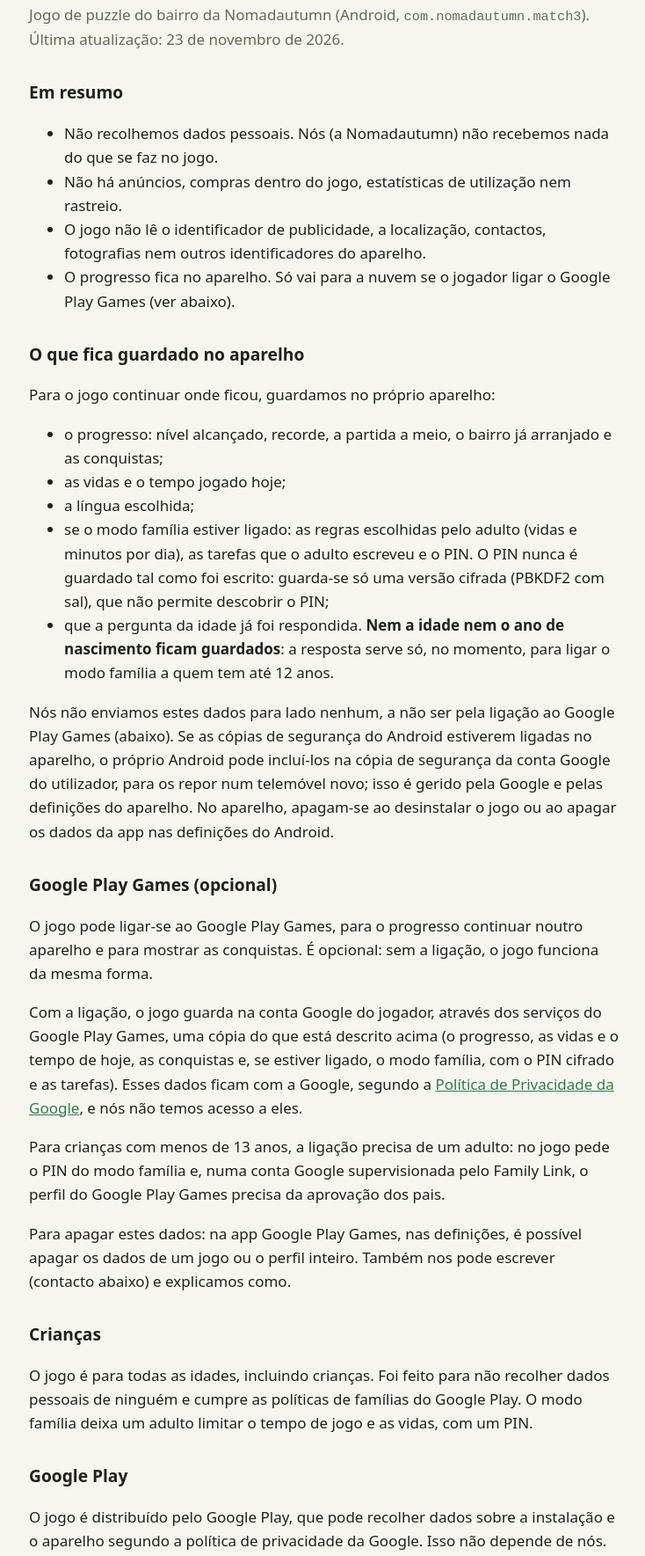
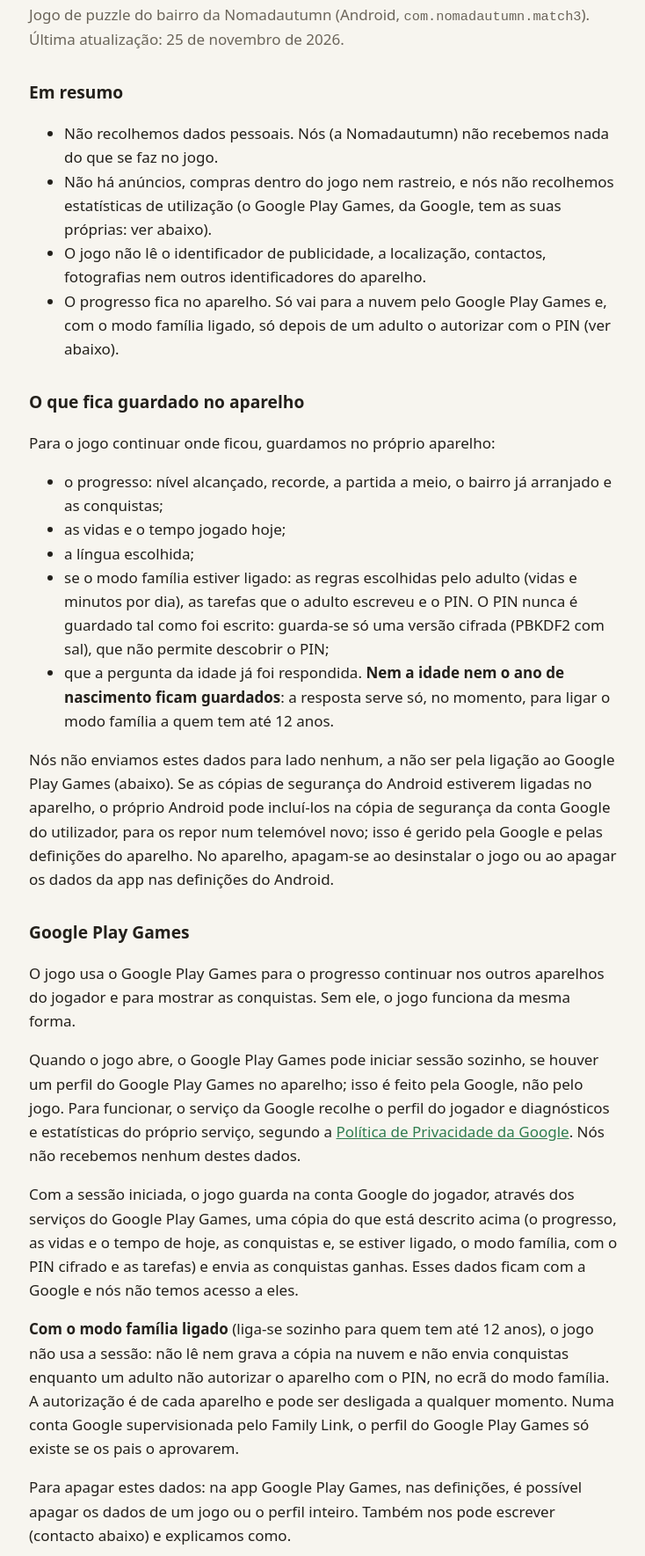
Before and after one commit to jmdepaula/nomadautumn, a plain HTML site: page privacidade.html in a window 1280 px wide. Shown: the part 130-1899 px from the top of the page at 88% size, without its empty margins (271-1005 px from the left). Drawn offline with Linux system fonts and the light colour scheme.

Commit message:
Rascunho: a política com o Google Play Games (7b)
O jogo não usa a sessão sem o PIN do adulto; o início de sessão automático e os
diagnósticos do serviço são da Google. Não publicar antes de a versão com o Play
Games sair.

Co-Authored-By: Claude Opus 5.5 <noreply@anthropic.com>

```diff
--- a/privacidade.html
+++ b/privacidade.html
@@ -11,15 +11,17 @@
 <p class="lang"><a href="privacy.html" hreflang="en">English</a></p>
 <h1>Política de privacidade</h1>
 <p class="meta">Jogo de puzzle do bairro da Nomadautumn (Android, <code>com.nomadautumn.match3</code>).<br>
-Última atualização: 23 de novembro de 2026.</p>
+Última atualização: 25 de novembro de 2026.</p>
 
 <h2>Em resumo</h2>
 <ul>
 <li>Não recolhemos dados pessoais. Nós (a Nomadautumn) não recebemos nada do que se faz no jogo.</li>
-<li>Não há anúncios, compras dentro do jogo, estatísticas de utilização nem rastreio.</li>
+<li>Não há anúncios, compras dentro do jogo nem rastreio, e nós não recolhemos estatísticas de utilização (o Google
+Play Games, da Google, tem as suas próprias: ver abaixo).</li>
 <li>O jogo não lê o identificador de publicidade, a localização, contactos, fotografias nem outros identificadores do
 aparelho.</li>
-<li>O progresso fica no aparelho. Só vai para a nuvem se o jogador ligar o Google Play Games (ver abaixo).</li>
+<li>O progresso fica no aparelho. Só vai para a nuvem pelo Google Play Games e, com o modo família ligado, só depois de
+um adulto o autorizar com o PIN (ver abaixo).</li>
 </ul>
 
 <h2>O que fica guardado no aparelho</h2>
@@ -39,16 +41,22 @@ segurança do Android estiverem ligadas no aparelho, o próprio Android pode inc
 Google do utilizador, para os repor num telemóvel novo; isso é gerido pela Google e pelas definições do aparelho. No
 aparelho, apagam-se ao desinstalar o jogo ou ao apagar os dados da app nas definições do Android.</p>
 
-<h2>Google Play Games (opcional)</h2>
-<p>O jogo pode ligar-se ao Google Play Games, para o progresso continuar noutro aparelho e para mostrar as conquistas.
-É opcional: sem a ligação, o jogo funciona da mesma forma.</p>
-<p>Com a ligação, o jogo guarda na conta Google do jogador, através dos serviços do Google Play Games, uma cópia do que
-está descrito acima (o progresso, as vidas e o tempo de hoje, as conquistas e, se estiver ligado, o modo família, com o
-PIN cifrado e as tarefas). Esses dados ficam com a Google, segundo a
-<a href="https://policies.google.com/privacy?hl=pt-PT">Política de Privacidade da Google</a>, e nós não temos acesso a
+<h2>Google Play Games</h2>
+<p>O jogo usa o Google Play Games para o progresso continuar nos outros aparelhos do jogador e para mostrar as
+conquistas. Sem ele, o jogo funciona da mesma forma.</p>
+<p>Quando o jogo abre, o Google Play Games pode iniciar sessão sozinho, se houver um perfil do Google Play Games no
+aparelho; isso é feito pela Google, não pelo jogo. Para funcionar, o serviço da Google recolhe o perfil do jogador e
+diagnósticos e estatísticas do próprio serviço, segundo a
+<a href="https://policies.google.com/privacy?hl=pt-PT">Política de Privacidade da Google</a>. Nós não recebemos nenhum
+destes dados.</p>
+<p>Com a sessão iniciada, o jogo guarda na conta Google do jogador, através dos serviços do Google Play Games, uma cópia
+do que está descrito acima (o progresso, as vidas e o tempo de hoje, as conquistas e, se estiver ligado, o modo família,
+com o PIN cifrado e as tarefas) e envia as conquistas ganhas. Esses dados ficam com a Google e nós não temos acesso a
 eles.</p>
-<p>Para crianças com menos de 13 anos, a ligação precisa de um adulto: no jogo pede o PIN do modo família e, numa conta
-Google supervisionada pelo Family Link, o perfil do Google Play Games precisa da aprovação dos pais.</p>
+<p><strong>Com o modo família ligado</strong> (liga-se sozinho para quem tem até 12 anos), o jogo não usa a sessão: não
+lê nem grava a cópia na nuvem e não envia conquistas enquanto um adulto não autorizar o aparelho com o PIN, no ecrã do
+modo família. A autorização é de cada aparelho e pode ser desligada a qualquer momento. Numa conta Google supervisionada
+pelo Family Link, o perfil do Google Play Games só existe se os pais o aprovarem.</p>
 <p>Para apagar estes dados: na app Google Play Games, nas definições, é possível apagar os dados de um jogo ou o perfil
 inteiro. Também nos pode escrever (contacto abaixo) e explicamos como.</p>
 
```
Also changed, not shown: privacy.html (+18 -11 lines).
